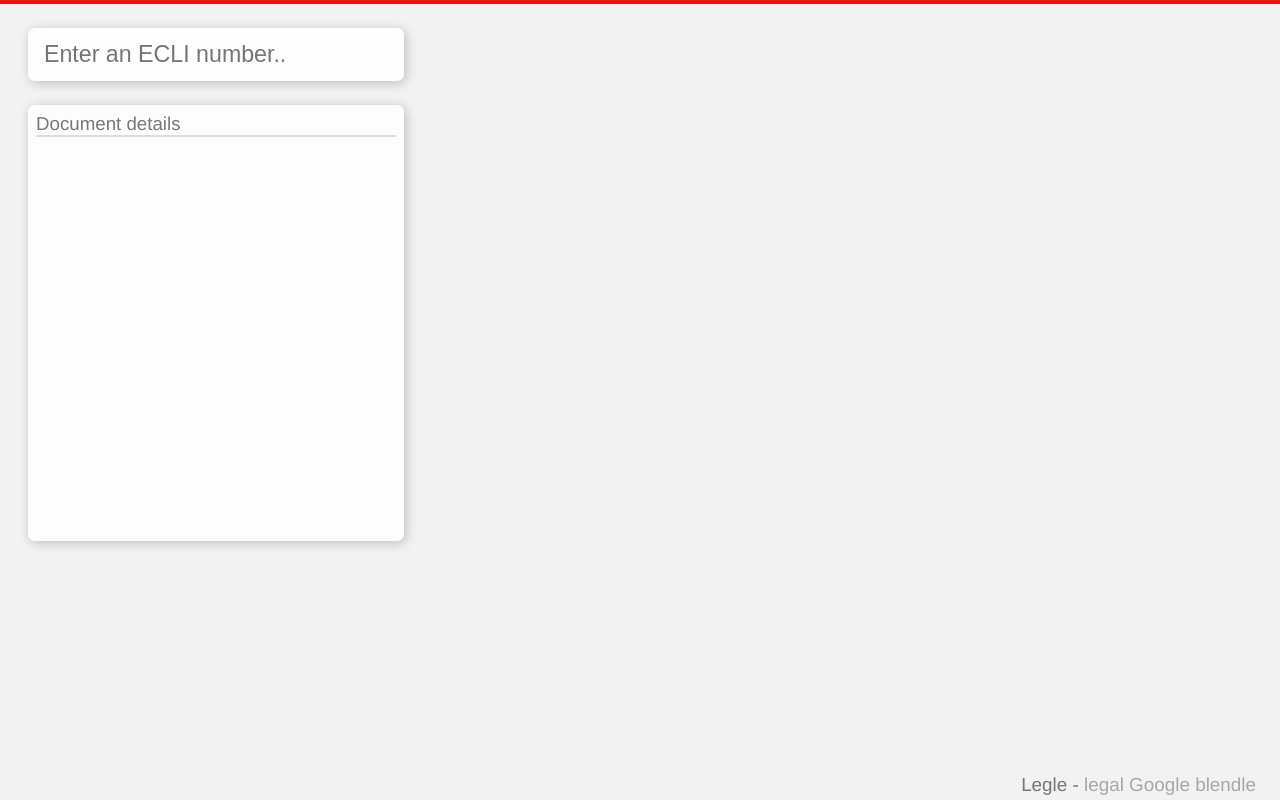
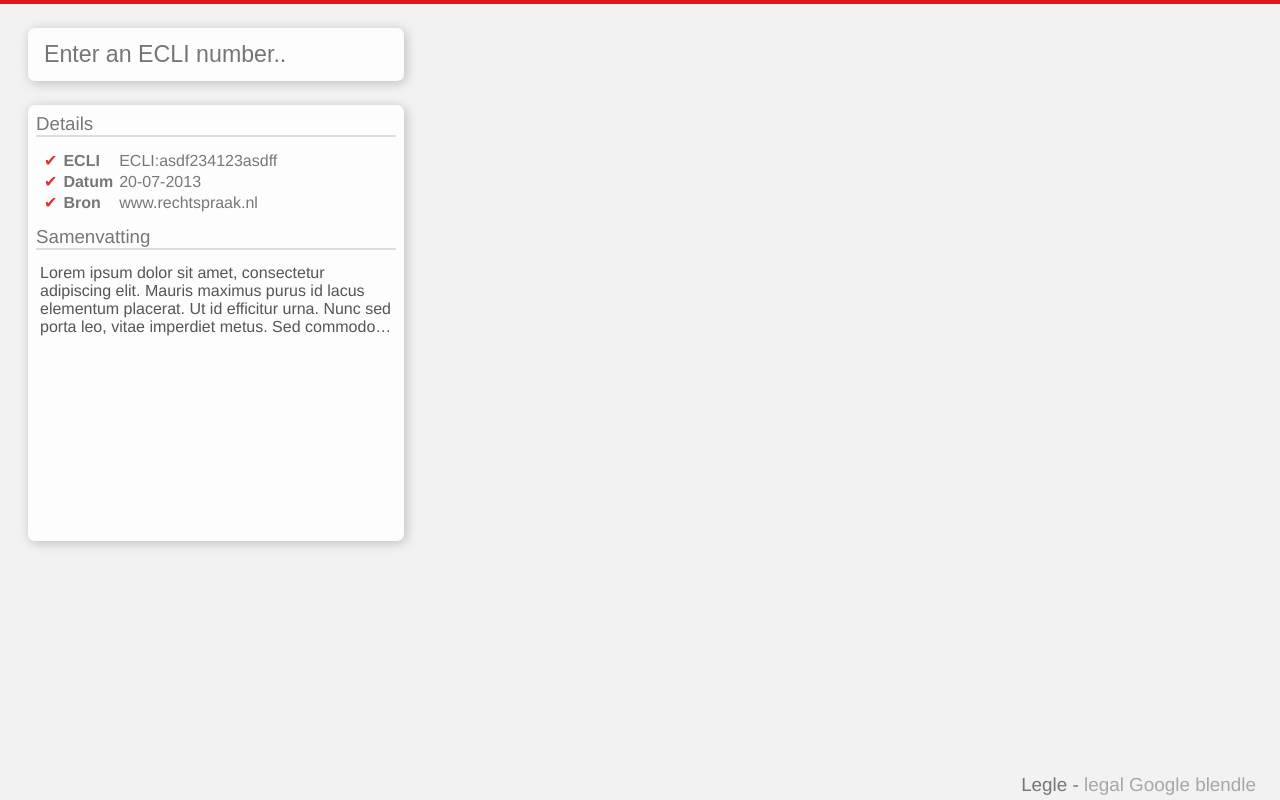
Before and after one commit to gzuidhof/li-hackathon, a Vue app in the folder legle/: page / in a window 1280 px wide. Built offline with nearby package versions, Linux system fonts and the light colour scheme.

Commit message:
Add fields to node description

```diff
--- a/legle/src/App.vue
+++ b/legle/src/App.vue
@@ -51,4 +51,9 @@ html, body, h1, h2, h3, h4 {
 * {
   background-color: transparent;
 }
+
+p {
+  margin-top: 2px;
+  margin-bottom: 2px;
+}
 </style>
--- a/legle/src/components/Main.vue
+++ b/legle/src/components/Main.vue
@@ -69,6 +69,6 @@ li {
 }
 
 a {
-  color: #42b983;
+  color: #e03232;
 }
 </style>
--- a/legle/src/components/Widget.vue
+++ b/legle/src/components/Widget.vue
@@ -5,8 +5,33 @@
     </div>
   <div class="widget widget-main">
     <div class="widget-section">
-        <h3>Document details</h3>
+        <h3>Details</h3>
     </div>
+    <div class="widget-content">
+    <table>
+        <tbody>
+            <tr v-for="(value, key) in fields">
+            <td class="action">
+                <a>✔</a>
+            </td>
+            <td class="key">{{key}}
+            </td>
+            <td class="content">{{value}}
+            </td>
+            </tr>
+        </tbody>
+    </table>
+    </div>
+
+    <div class="widget-section">
+        <h3>Samenvatting</h3>
+    </div>
+    <div class="widget-content">
+    <p class="summary">{{summary}}</p>
+    </div>
+
+
+
   </div>
   </form>
 </template>
@@ -16,6 +41,12 @@ import Graph from './Graph.vue'
 export default {
   data () {
     return {
+        fields: {
+            "ECLI": "ECLI:asdf234123asdff",
+            "Datum": "20-07-2013",
+            "Bron": "www.rechtspraak.nl",
+        },
+        summary: "Lorem ipsum dolor sit amet, consectetur adipiscing elit. Mauris maximus purus id lacus elementum placerat. Ut id efficitur urna. Nunc sed porta leo, vitae imperdiet metus. Sed commodo ipsum arcu, non dignissim lectus blandit et. Vestibulum at ex leo. Sed imperdiet urna ut justo semper tempor. Fusce ultrices convallis dignissim. Cras accumsan viverra est quis rutrum. Suspendisse potenti. Ut sodales eu justo eget malesuada. Integer tincidunt felis quis ex scelerisque varius.",
     }
   }
 }
@@ -30,6 +61,10 @@ export default {
     margin: 28px;
     width: 360px;
     position: absolute;
+}
+
+.key {
+    font-weight: bold;
 }
 
 .widget {
@@ -65,4 +100,20 @@ export default {
     font-weight: normal;
 }
 
+.widget-content {
+    padding: 12px 4px;
+}
+
+.summary {
+    overflow: hidden;
+    display: -webkit-box;
+    -webkit-line-clamp: 4;
+    -webkit-box-orient: vertical;
+    color: #555;
+}
+
+td {
+    padding: 0px 2px;
+}
+
 </style>
```
